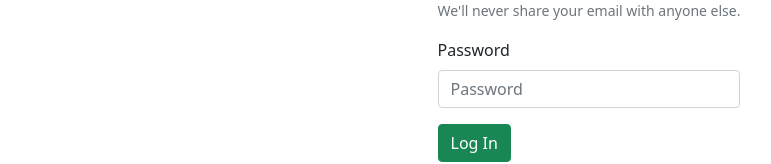
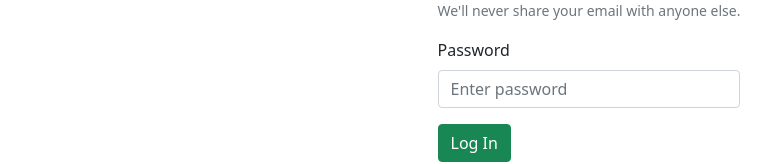
Before and after one commit to blessingaliu/Recipr, a React (Create React App) app in the folder recipr-front-end/: page /login in a window 1280 px wide. Shown: the part 188-352 px from the top of the page, without its empty margins (51-822 px from the left). Built offline with nearby package versions, Linux system fonts and the light colour scheme.

Commit message:
User can log in

```diff
--- a/recipr-front-end/src/context.js
+++ b/recipr-front-end/src/context.js
@@ -3,8 +3,9 @@ export const MyContext = createContext();
 
 function AppContext({children}) {
   const [meals, setMeals] = useState([]);
+  const [user, setUser] = useState(null);
   return (
-    <MyContext.Provider value={{meals, setMeals}}>{children}</MyContext.Provider>
+    <MyContext.Provider value={{meals, setMeals, user, setUser}}>{children}</MyContext.Provider>
   )
 }
 
--- a/recipr-front-end/src/pages/Login/Login.js
+++ b/recipr-front-end/src/pages/Login/Login.js
@@ -1,16 +1,37 @@
-import React, { useState } from "react";
+import React, { useContext, useState } from "react";
 import { Form, Button } from "react-bootstrap";
+import { MyContext } from "../../context";
+import axios from "axios";
 import "./styles.css";
 
 function Login() {
   const [email, setEmail] = useState("");
   const [password, setPassword] = useState("");
+  const {setUser} = useContext(MyContext);
+
+  function handleLogin(e) {
+    e.preventDefault();
+    if (!email || !password) {
+      return alert("Please fill out the fields");
+    }
+    axios
+      .post("http://localhost:5001/login", { email, password })
+      .then(({ data }) => setUser(data))
+      .catch((err) => console.log(err));
+  }
+
   return (
     <div className="login">
-      <Form>
+      <Form onSubmit={handleLogin}>
         <Form.Group className="mb-3" controlId="formBasicEmail">
           <Form.Label>Email address</Form.Label>
-          <Form.Control type="email" placeholder="Enter email" />
+          <Form.Control
+            type="email"
+            placeholder="Enter email"
+            onChange={(e) => setEmail(e.target.value)}
+            value={email}
+            required
+          />
           <Form.Text className="text-muted">
             We'll never share your email with anyone else.
           </Form.Text>
@@ -18,7 +39,13 @@ function Login() {
 
         <Form.Group className="mb-3" controlId="formBasicPassword">
           <Form.Label>Password</Form.Label>
-          <Form.Control type="password" placeholder="Password" />
+          <Form.Control
+            type="password"
+            placeholder="Enter password"
+            onChange={(e) => setPassword(e.target.value)}
+            value={password}
+            required
+          />
         </Form.Group>
         {/* <Form.Group className="mb-3" controlId="formBasicCheckbox">
           <Form.Check type="checkbox" label="Check me out" />
--- a/recipr-front-end/src/pages/Signup/Signup.js
+++ b/recipr-front-end/src/pages/Signup/Signup.js
@@ -1,12 +1,14 @@
-import React, { useState } from "react";
+import React, { useContext, useState } from "react";
 import { Form, Button } from "react-bootstrap";
 import "./styles.css";
 import axios from "axios";
+import { MyContext } from "../../context";
 
 function Signup() {
   const [name, setName] = useState("");
   const [email, setEmail] = useState("");
   const [password, setPassword] = useState("");
+  const {setUser} = useContext(MyContext)
   function handleSignup(e) {
     e.preventDefault();
     if (!email || !password || !name) {
@@ -14,7 +16,7 @@ function Signup() {
     }
     axios
       .post("http://localhost:5001/users", { name, email, password })
-      .then(({ data }) => console.log(data))
+      .then(({ data }) => setUser(data))
       .catch((err) => console.log(err));
   }
 
```
